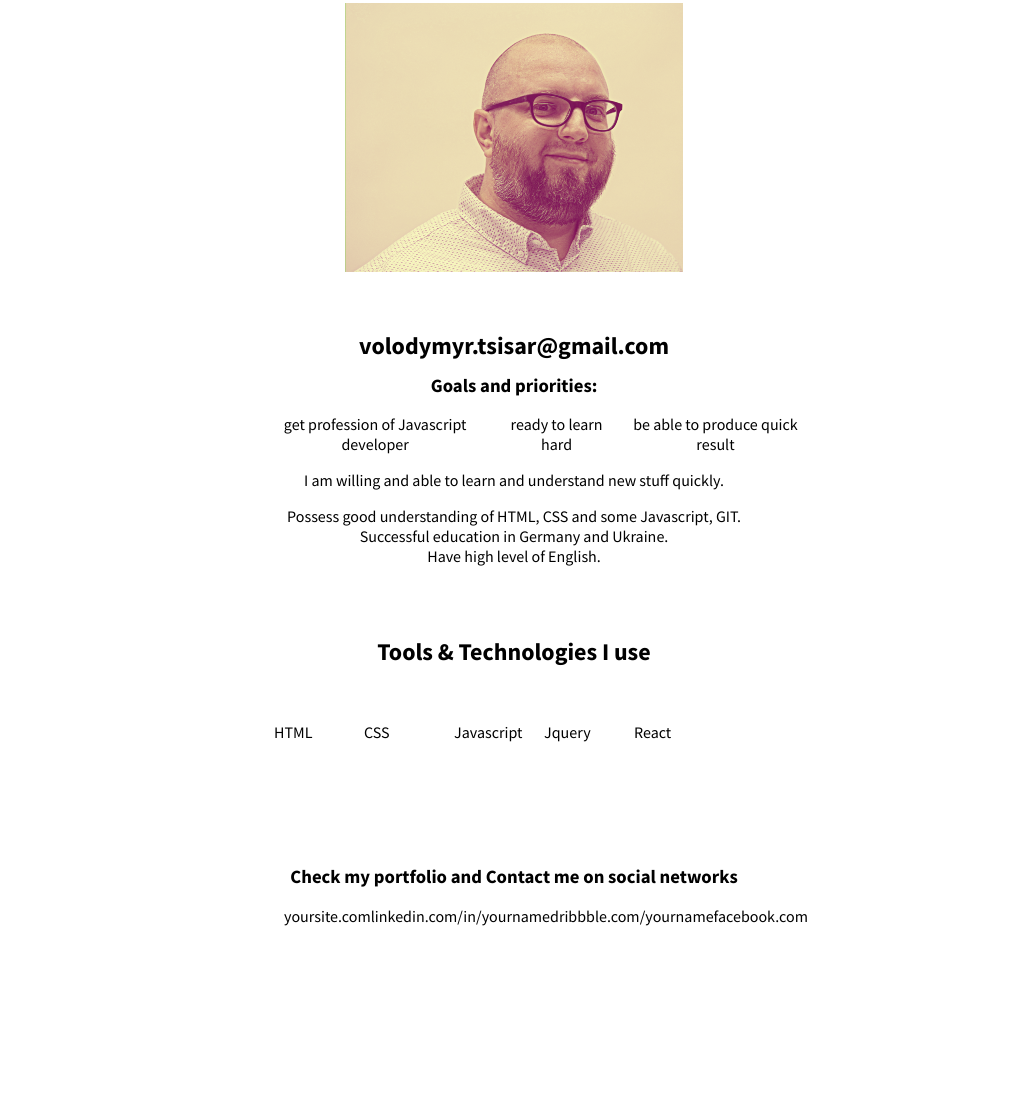
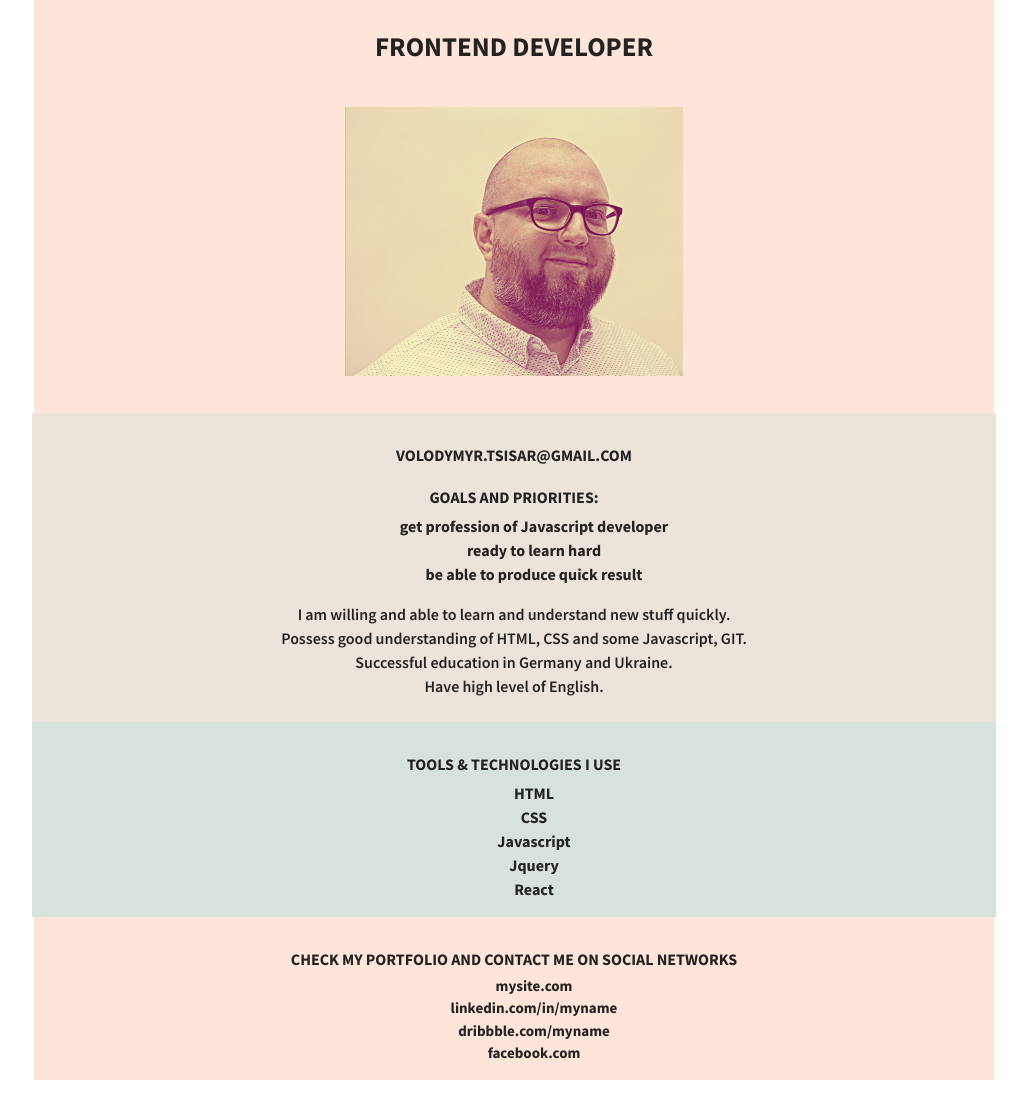
Before and after one commit to cezarv/rsschool-cv, a plain HTML site: page index.html in a window 1280 px wide. Shown: the part 120-1222 px from the top of the page, without its empty margins (126-1153 px from the left). Before the commit the page ends 1112 px from the top, so only its background shows below. Drawn offline with Linux system fonts and the light colour scheme.

Commit message:
feat:new styling

```diff
--- /dev/null
+++ b/general-styling.css
@@ -0,0 +1,55 @@
+Box sizing rules *,
+*::before,
+*::after {
+  box-sizing: border-box;
+}
+
+/* Remove default margin */
+body,
+h1,
+h2,
+h3,
+h4,
+p {
+  margin: 0;
+}
+
+/* Set body defaults */
+body {
+  line-height: 1.5;
+  font-family: "Source Sans Pro", sans-serif;
+  font-weight: 400;
+  font-size: 1.7rem;
+  color: #222;
+}
+
+.page-title {
+  font-size: 2rem;
+}
+
+.section-title {
+  font-size: 1rem;
+  text-transform: uppercase;
+  margin-bottom: -3.2rem;
+}
+
+/* Make images easier to work with */
+img,
+picture {
+  max-width: 100%;
+  display: inline-block;
+}
+
+/* Inherit fonts for inputs and buttons */
+input,
+button,
+textarea,
+select {
+  font: inherit;
+}
+
+.container {
+  padding: 0 2em;
+  max-width: 78rem;
+  margin: 0 auto;
+}
--- a/index.html
+++ b/index.html
@@ -10,18 +10,20 @@
       href="https://fonts.googleapis.com/css2?family=Source+Sans+Pro:wght@200;300;400;600;700&display=swap"
       rel="stylesheet"
     />
+    <!-- General styling -->
+    <link rel="stylesheet" href="general-styling.css" />
     <link rel="stylesheet" href="style.css" />
     <title>Document</title>
   </head>
   <body class="wrapper">
     <header class="header">
-      <h1>CV: Tsisar Volodymyr</h1>
+      <h1 class="page-title">CV: Tsisar Volodymyr</h1>
       <h2>Frontend developer</h2>
       <img src="me.png" alt="photo-volodymyr" />
     </header>
-    <main class="main">
-      <h2>volodymyr.tsisar@gmail.com</h2>
-      <h3>Goals and priorities:</h3>
+    <main class="main container">
+      <h2 class="section-title">volodymyr.tsisar@gmail.com</h2>
+      <h3 class="section-title">Goals and priorities:</h3>
       <ul>
         <li>get profession of Javascript developer</li>
         <li>ready to learn hard</li>
@@ -35,8 +37,8 @@
       </p>
       <br />
     </main>
-    <aside class="aside">
-      <h2>Tools & Technologies I use</h2>
+    <aside class="aside container">
+      <h2 class="section-title">Tools & Technologies I use</h2>
       <ul>
         <li>HTML</li>
         <li>CSS</li>
@@ -45,12 +47,14 @@
         <li>React</li>
       </ul>
     </aside>
-    <footer class="footer">
-      <h3>Check my portfolio and Contact me on social networks</h3>
+    <footer class="footer container">
+      <h3 class="section-title">
+        Check my portfolio and Contact me on social networks
+      </h3>
       <ul>
-        <li>yoursite.com</li>
-        <li>linkedin.com/in/yourname</li>
-        <li>dribbble.com/yourname</li>
+        <li>mysite.com</li>
+        <li>linkedin.com/in/myname</li>
+        <li>dribbble.com/myname</li>
         <li>facebook.com</li>
       </ul>
     </footer>
--- a/style.css
+++ b/style.css
@@ -1,49 +1,80 @@
 .wrapper {
-  font-family: "Source Sans Pro", sans-serif;
-  font-size: 16px;
   display: flex;
   flex-direction: column;
-  justify-content: center;
-  align-content: stretch;
-  margin: auto;
-  width: 50%;
+  align-items: center;
+  width: 100%;
+  justify-content: flex-start;
   text-align: center;
-  line-height: 20px;
+  margin-left: auto;
+  margin-right: auto;
+  position: relative;
+  top: -22px;
+}
+
+.flex > * {
+  width: auto;
 }
 
 ul,
 ol {
   list-style: none;
 }
+
+h1,
+h2,
+h3 {
+  padding-top: 30px;
+  padding-bottom: 40px;
+  text-transform: uppercase;
+
+}
+
+
+ol, ul {
+  font-weight: 700;
+}
 .header {
   margin: 20px;
+  margin-bottom: 0;
+  background-color: #ffe5d9;
+  font-size: 18px;
+  font-weight: 600;
+  padding-bottom: 30px;
+  padding-left: 30px;
+  padding-right: 30px;
+  width: 900px;
 }
 
 .main {
   margin: 20px;
+  margin-top: 0;
+  margin-bottom: 0;
+  background-color: #ece4db;
+  font-size: 16px;
+  font-weight: 600;
+  width: 900px;
 }
 
-ul {
-    display: flex;
-}
-
-.aside ul > li {
-  display: flex;
-  flex-direction: row;
-  justify-content: flex-start;
-}
-
-.aside li {
-  flex-wrap: nowrap;
-  align-items: center;
-  width: 10px;
-  padding: 10px;
-  margin: 30px;
-  align-content: stretch;
-  align-items: center;
+.aside {
+  font-size: 16px;
+  font-weight: 600;
+  margin: 20px;
+  margin-top: 0;
+  margin-bottom: 0;
+  background-color: #d8e2dc;
+  width: 900px;
 }
 
 .footer {
+  font-size: 15px;
+  font-weight: 600;
+  margin-top: 0;
+  background-color: #ffe5d9;
+  width: 900px;
+}
 
-  margin: 50px;
-}
+/* @media (min-width: 32.5em) {
+  .wrapper {
+    flex-direction: row;
+  }
+} */
```
